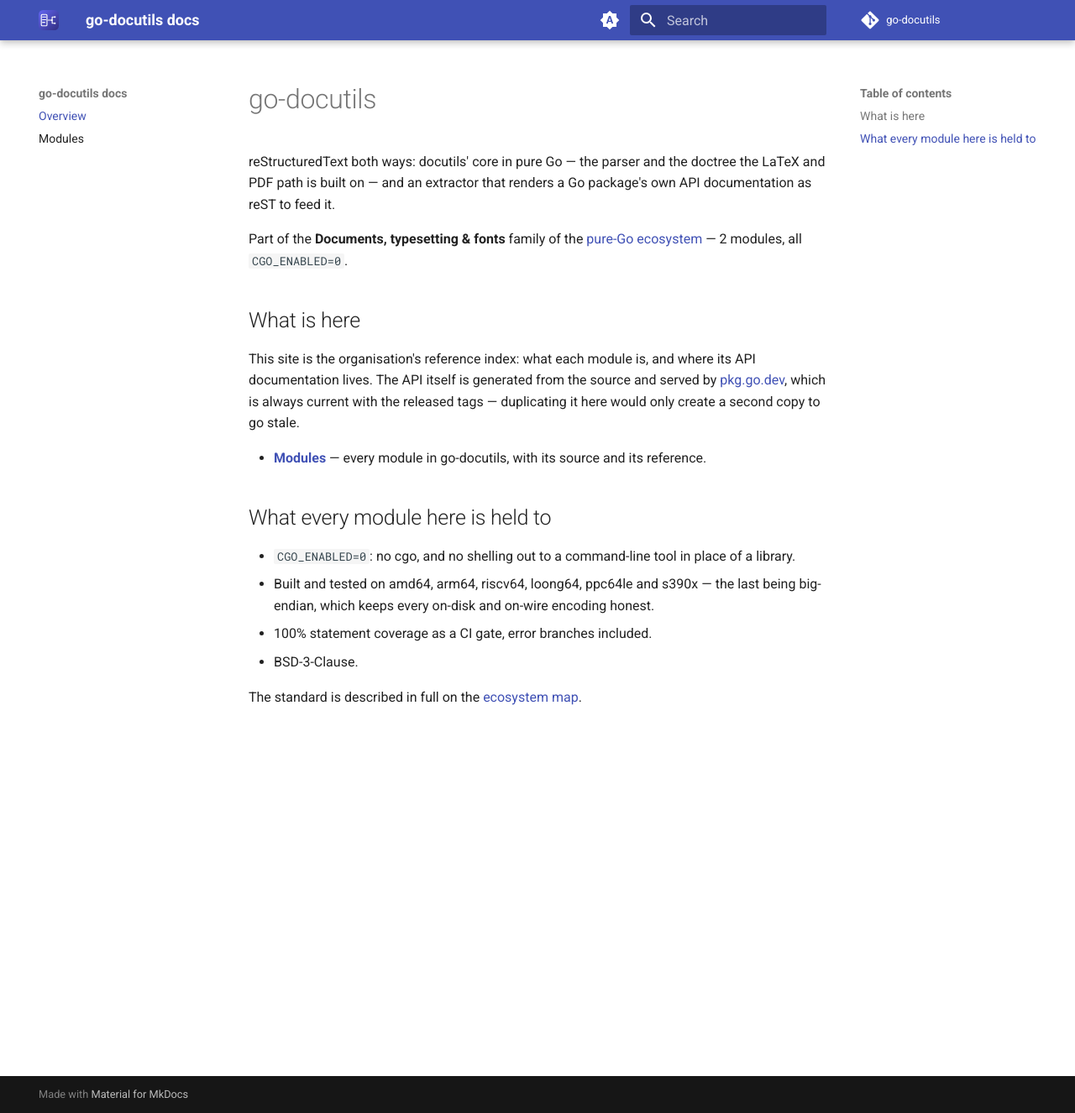
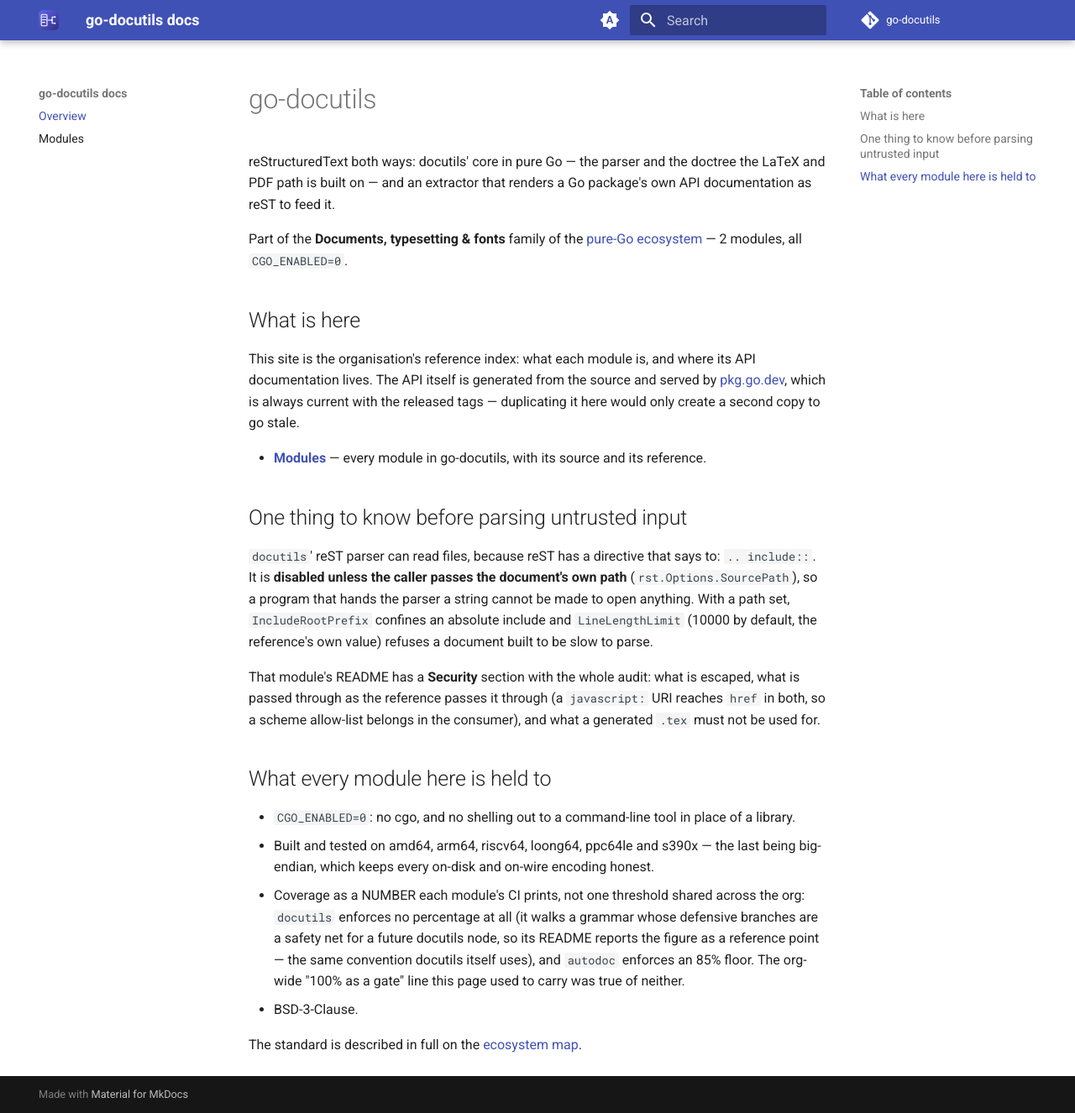
Before and after one commit to go-docutils/docs, an MkDocs documentation site: the page built from docs/index.md, in a window 1280 px wide and 1326 px high. Shown: the whole window at 84% size. Built offline with MkDocs 1.6.1 and Material for MkDocs 9.7.7, drawn with Linux system fonts in a browser that asks for light colours; the version menu is left out.

Commit message:
docs: the gate neither module has, and what to know before parsing untrusted input (#2)
This page said "100% statement coverage as a CI gate, error branches included" for
every module in the org. Neither module enforces that: `docutils` enforces no
percentage at all -- it walks a grammar whose defensive branches are a safety net for
a FUTURE docutils node, so its README reports coverage as a reference point, the same
convention docutils itself uses -- and `autodoc` enforces an 85% floor. A standard no
module meets is not a standard; both numbers are named here now, with the reason for
the first.

And a section the site needed once the parser grew file I/O: reST has a directive
that says to read a file, so `.. include::` is implemented -- disabled unless the
caller passes the document's own path, with `IncludeRootPrefix` to confine an
absolute one and `LineLengthLimit` (the reference's 10000) to refuse a document built
to be slow to parse. The pointer is to that module's own Security section, which
carries the audit.

The module table also described neither module. A one-line summary is what makes an
index an index; the detail stays where the measurement that decided it is.

Co-authored-by: Claude Opus 5 <noreply@anthropic.com>

```diff
--- a/docs/index.md
+++ b/docs/index.md
@@ -15,13 +15,32 @@ duplicating it here would only create a second copy to go stale.
 
 - **[Modules](modules.md)** — every module in go-docutils, with its source and its reference.
 
+## One thing to know before parsing untrusted input
+
+`docutils`' reST parser can read files, because reST has a directive that says to:
+`.. include::`. It is **disabled unless the caller passes the document's own path**
+(`rst.Options.SourcePath`), so a program that hands the parser a string cannot be
+made to open anything. With a path set, `IncludeRootPrefix` confines an absolute
+include and `LineLengthLimit` (10000 by default, the reference's own value) refuses a
+document built to be slow to parse.
+
+That module's README has a **Security** section with the whole audit: what is
+escaped, what is passed through as the reference passes it through (a `javascript:`
+URI reaches `href` in both, so a scheme allow-list belongs in the consumer), and what
+a generated `.tex` must not be used for.
+
 ## What every module here is held to
 
 - `CGO_ENABLED=0`: no cgo, and no shelling out to a command-line tool in place of a
   library.
 - Built and tested on amd64, arm64, riscv64, loong64, ppc64le and s390x — the last
   being big-endian, which keeps every on-disk and on-wire encoding honest.
-- 100% statement coverage as a CI gate, error branches included.
+- Coverage as a NUMBER each module's CI prints, not one threshold shared across the
+  org: `docutils` enforces no percentage at all (it walks a grammar whose defensive
+  branches are a safety net for a future docutils node, so its README reports the
+  figure as a reference point — the same convention docutils itself uses), and
+  `autodoc` enforces an 85% floor. The org-wide "100% as a gate" line this page used
+  to carry was true of neither.
 - BSD-3-Clause.
 
 The standard is described in full on the
```
Also changed, not shown: docs/modules.md (+7 -6 lines).
